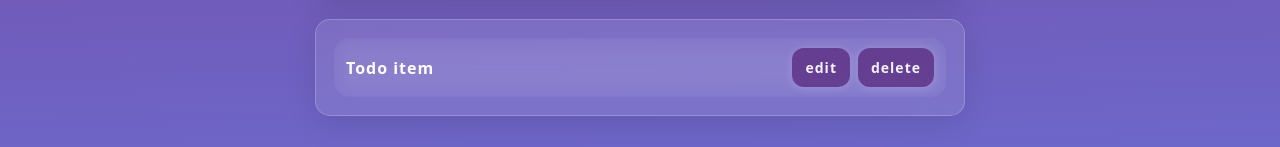
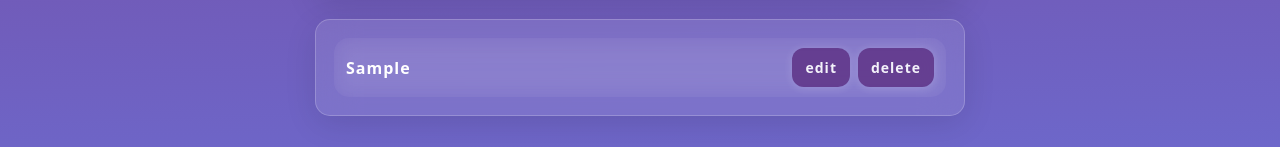
Before and after one commit to hazbiin/vue-todo-app, a Vue app: page / in a window 1280 px wide. Both pictures are taken after typing "Sample" into the empty fields and a click on the button "Add new task". Shown: the part 277-424 px from the top of the page. Built offline with nearby package versions, Linux system fonts and the light colour scheme.

Commit message:
feat:pass tasks array as props to render the todo-list

```diff
--- a/src/App.vue
+++ b/src/App.vue
@@ -25,5 +25,5 @@
 <template>
   <Header/>
   <TaskInputContainer @add-new-task="addTaskToArray"/>
-  <TodoListContainer/>
+  <TodoListContainer :tasks="tasks"/>
 </template>
--- a/src/components/TodoItem.vue
+++ b/src/components/TodoItem.vue
@@ -1,6 +1,17 @@
+<script setup>
+    import { defineProps } from 'vue';
+    const props = defineProps({
+        taskName: {
+            type: String
+        }
+    });
+
+</script>
+
+
 <template>
     <li class="todo-item">
-        <span class="todo-item-text">Todo item</span>
+        <span class="todo-item-text">{{ taskName }}</span>
         <div class="todo-actions">
             <button class="action-button">edit</button>
             <button class="action-button">delete</button>
--- a/src/components/TodoListContainer.vue
+++ b/src/components/TodoListContainer.vue
@@ -1,11 +1,24 @@
 <script setup>
+    import { defineProps } from 'vue';
+
     import TodoItem from './TodoItem.vue';
+
+    const props = defineProps({
+        tasks: {
+            type: Array
+        }
+    });
+
 </script>
 
 <template>
     <div class="todo-list-container">
         <ul class="todo-list">
-            <TodoItem/>
+            <TodoItem
+                v-for="task in tasks"
+                :key="task.taskId"
+                :taskName="task.taskName"
+            />
         </ul>
     </div>
 </template>
```
